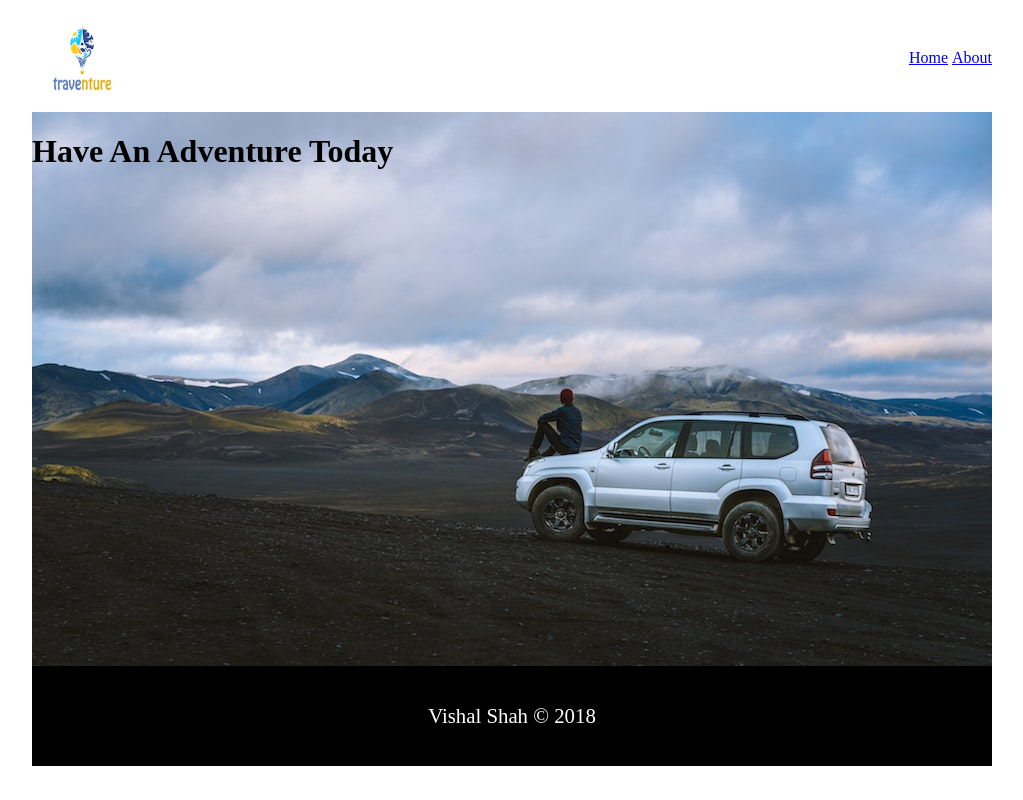
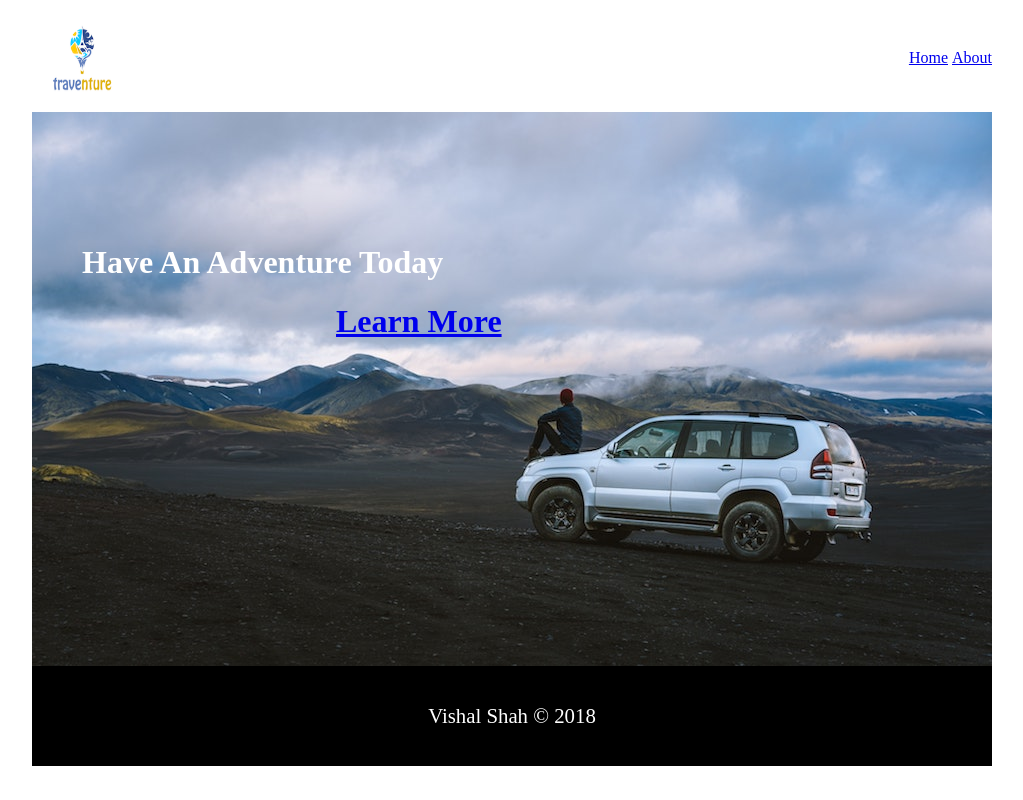
Before and after one commit to vshah2799/FirstTest, a plain HTML site: page docs/index.html in a window 1280 px wide. Shown: the whole page, without its empty margins (128-1151 px from the left). Drawn offline with Linux system fonts and the light colour scheme.

Commit message:
Task: Added text over cover image

```diff
--- a/docs/css/styles.css
+++ b/docs/css/styles.css
@@ -16,6 +16,16 @@
     background-size: cover;
     width: 960px;
     height: 554px;
+}
+#bannerWordingOne{
+    color: white;
+    padding-left: 50px;
+    padding-top: 111px;
+}
+#bannerWordingTwo{
+    color:blue;
+    padding-left: 304px;
+    padding-top: 0px;
 }
 #footer{
     height: 100px;
--- a/docs/index.html
+++ b/docs/index.html
@@ -20,8 +20,12 @@
 
     </div><!--Top div -->
     <div id="banner" class="floatLeft">
-        <div id="bannerWording">
+        <div id="bannerWordingOne">
             <h1>Have An Adventure Today</h1>
+        </div>
+        <div id="bannerWordingTwo">
+            <h1><a href="index.html">Learn More</a></h1>
+
         </div>
     </div><!--Image/Main Content Div-->
 
```
